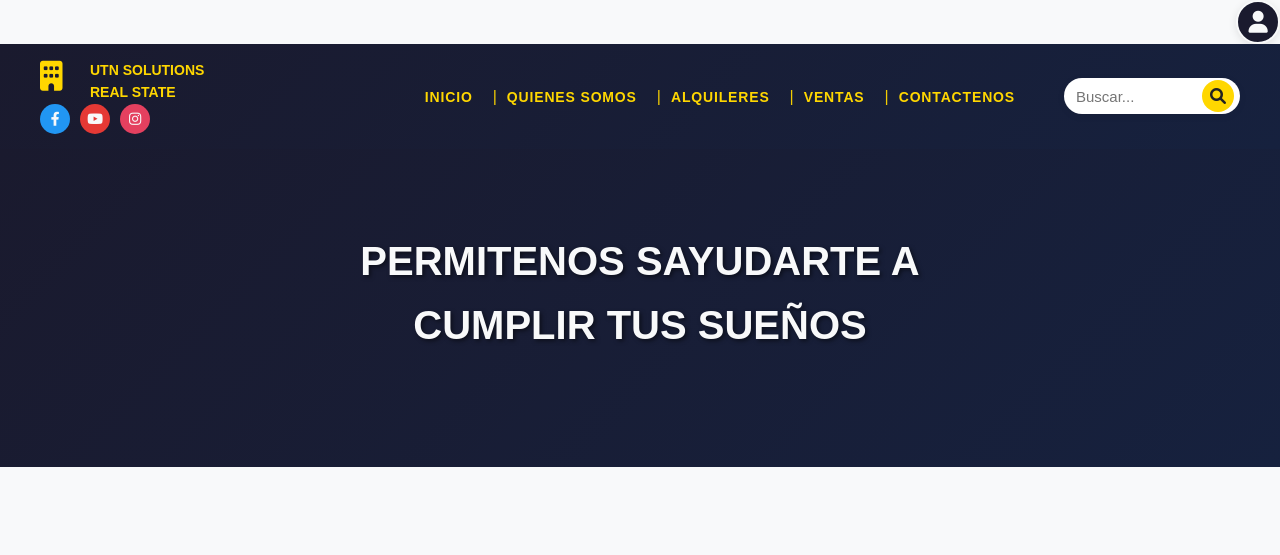
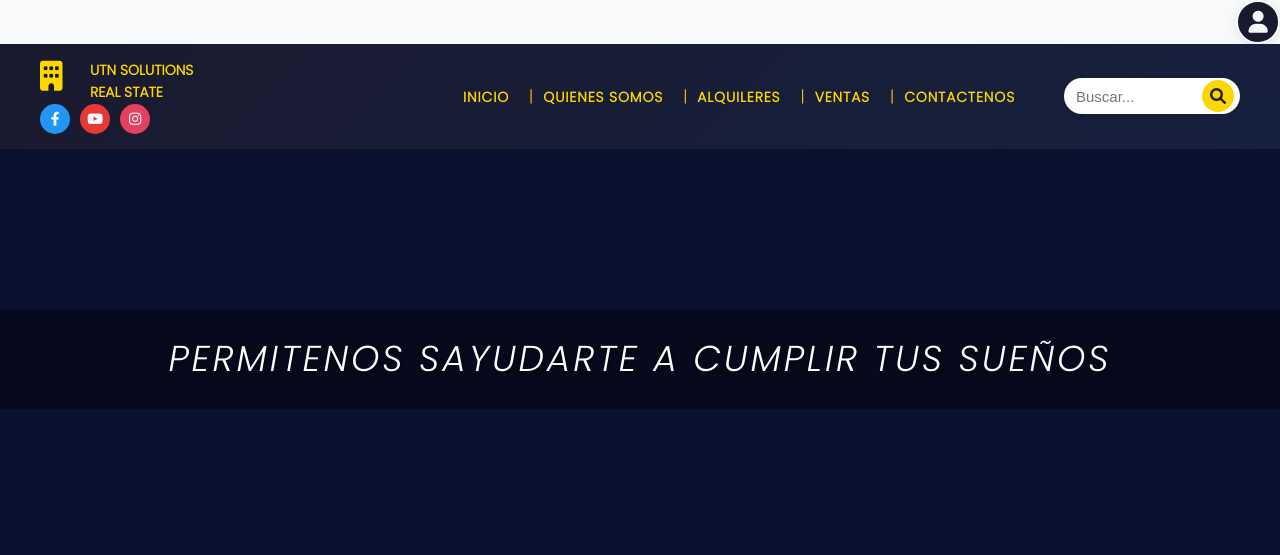
Before and after one commit to Zuly22/ProyectoWebPHP, a PHP site: page / in a window 1280 px wide. Shown: the top 555 px of the page. Run offline with PHP 8.4, Linux system fonts and the light colour scheme; data comes from the database, SQL or seed files in the repository.

Commit message:
cambios en index

```diff
--- a/css/styles.css
+++ b/css/styles.css
@@ -9,31 +9,31 @@
   --color-bg-form: #f8f9fa;
 }
 
-/* Tema azul: fondo oscuro, texto claro */
 body.tema-azul {
   --color-primary: #1a1a2e;
   --color-secondary: #16213e;
   --color-accent: #ffd700;
   --color-text: #333;
+  --color-text-secondary: #333;
   --color-light: #f8f9fa;
   --color-success: #4caf50;
   --color-warning: #ff9800;
   --color-danger: #e53935;
   --color-info: #2196f3;
-  --color-bg-footer: #ffd700;         /* Fondo amarillo */
-  --color-footer-text: #1a1a2e;       /* Texto oscuro en el footer */
-  --color-footer-link: #1a1a2e;       /* Enlaces oscuros en el footer */
-  --color-footer-icon: #1a1a2e;       /* Iconos oscuros en el footer */
+  --color-bg-footer: #ffd700;
+  --color-footer-text: #1a1a2e;
+  --color-footer-link: #1a1a2e;
+  --color-footer-icon: #1a1a2e;
   --color-bg-card: #fff;
   --color-bg-form: #f8f9fa;
 }
-/* Tema amarillo/gris: fondo claro, texto oscuro */
+
 body.tema-amarillo_gris {
   --color-primary: #ffc107;
   --color-secondary: #6c757d;
   --color-accent: #212529;
   --color-text: #212529;
-  --color-text-secondary: #ffffff;
+  --color-text-secondary: #212529;
   --color-light: #fffbea;
   --color-success: #43a047;
   --color-warning: #ffb300;
@@ -68,10 +68,64 @@ body.tema-blanco_gris {
 }
 
 body {
-  font-family: "Arial", sans-serif;
+  font-family: "Poppins", Arial, sans-serif;
   line-height: 1.6;
   color: var(--color-text);
   background: var(--color-light);
+}
+
+body.tema-blanco_gris .property-card,
+body.tema-blanco_gris .property-title,
+body.tema-blanco_gris .property-description,
+body.tema-blanco_gris .property-price {
+  color: var(--color-text) !important;
+
+}
+body.tema-blanco_gris .about h2,
+body.tema-blanco_gris .about p {
+  color: var(--color-text) !important;
+}
+
+body.tema-blanco_gris .properties h2 {
+  color: var(--color-text) !important;
+}
+
+body.tema-blanco_gris .login-icon{
+  background:#000 !important;   /* negro */
+  color:#fff !important;        /* ícono blanco */
+  border:2px solid #000 !important;
+  transition:background .2s,color .2s,border-color .2s;
+}
+body.tema-blanco_gris .login-icon:hover{
+  background:#fff !important;   /* blanco */
+  color:#000 !important;        /* ícono negro */
+  border-color:#000 !important;
+}
+
+h1, h2, h3, h4, h5, h6,
+p, a, b, strong, label,
+.property-title,
+.property-description,
+.property-price,
+.footer-section,
+.footer-section .logo-text,
+.footer-section p,
+.footer-section a,
+.footer-section b,
+.contact-form label,
+.contact-form input,
+.contact-form textarea,
+.login-form,
+.login-form h2 {
+  color: var(--color-text);
+}
+
+/* Footer textos secundarios */
+.footer,
+.footer-section p,
+.footer-section a,
+.footer-section b {
+  color: var(--color-text-secondary);
 }
 
 /* Header */
@@ -287,42 +324,56 @@ body {
 }
 
 /* Hero */
-.hero {
-  background: linear-gradient(135deg, var(--color-primary) 0%, var(--color-secondary) 100%);
-  padding: 80px 0;
-  text-align: center;
+/* HERO con imagen de fondo y banda oscura horizontal */
+.hero{
   position: relative;
-  overflow: hidden;
+  min-height: 420px;                 /* ajusta a tu gusto */
+  background-color: #0b1230;         /* fallback si no hay imagen */
+  background-size: cover;
+  background-position: center;
+  background-repeat: no-repeat;
+  padding: 0;                        /* la banda se encarga del contraste */
+  display: flex;
+  align-items: center;               /* centra vertical */
+  justify-content: center;           /* centra horizontal */
 }
 
-.hero-container {
-  max-width: 1200px;
-  margin: 0 auto;
-  padding: 0 20px;
-  position: relative;
-  z-index: 2;
+/* Banda oscura delgada atravesando el hero */
+.hero::after{
+  content: "";
+  position: absolute;
+  left: 0; right: 0;
+  top: 50%;
+  transform: translateY(-50%);
+  height: 100px;                     /* alto de la banda */
+  background: rgba(0,0,0,.42);       /* opacidad de la banda */
+  pointer-events: none;
 }
 
-.hero-content {
-  max-width: 600px;
-  margin: 0 auto;
+/* Contenido por encima de la banda */
+.hero-container{ position: relative; z-index: 2; }
+.hero-content{ background: none !important; padding: 0 !important; }
+
+/* Texto del hero como en la maqueta */
+.hero h1{
+  color: #fff !important;
+  text-transform: uppercase;
+  letter-spacing: .14em;
+   font-weight: 300 !important;  /* más delgado (prueba 200 si tu fuente lo soporta) */
+  font-style: italic !important; /* cursiva */
+  letter-spacing: .08em;
+  font-size: clamp(22px, 3vw, 36px);
+  text-align: center;
+  margin: 0 16px;
+  text-shadow: 2px 2px 4px rgba(0,0,0,.5);
 }
 
-.hero h1 {
-  color: var(--color-light);
-  font-size: 2.5rem;
-  font-weight: bold;
-  margin-bottom: 30px;
-  text-shadow: 2px 2px 4px rgba(0, 0, 0, 0.5);
+/* Opcional: un poco de espacio arriba/abajo en pantallas pequeñas */
+@media (max-width: 640px){
+  .hero{ min-height: 340px; }
+  .hero::after{ height: 96px; }
 }
 
-.hero-image {
-  width: 100%;
-  max-width: 500px;
-  height: auto;
-  margin: 30px auto;
-  display: block;
-}
 
 /* About */
 .about {
--- a/index.php
+++ b/index.php
@@ -52,7 +52,7 @@ if ($busqueda !== '') {
 $hero_style = '';
 if (!empty($config['imagen_banner']) && asset_exists($config['imagen_banner'])) {
     $url = htmlspecialchars($config['imagen_banner']);
-    $hero_style = "style=\"background-image: linear-gradient(rgba(9,19,55,.85), rgba(9,19,55,.85)), url('{$url}'); background-size: cover; background-position: center;\"";
+    $hero_style = "style=\"background-image:url('{$url}');\"";
 }
 ?>
 <!DOCTYPE html>
@@ -63,6 +63,8 @@ if (!empty($config['imagen_banner']) && asset_exists($config['imagen_banner']))
   <title>UTN Solutions Real State</title>
   <link rel="stylesheet" href="css/styles.css"/>
   <link rel="stylesheet" href="https://cdnjs.cloudflare.com/ajax/libs/font-awesome/6.0.0/css/all.min.css"/>
+  <link href="https://fonts.googleapis.com/css2?family=Poppins:ital,wght@0,300;1,300&display=swap" rel="stylesheet">
+
 </head>
 <body class="tema-<?php echo htmlspecialchars($config['tema_color'] ?? 'azul'); ?>">
   <a href="login.php" class="login-icon"><i class="fas fa-user"></i></a>
```
Also changed, not shown: other parts of css/styles.css (+19 -35 lines).
